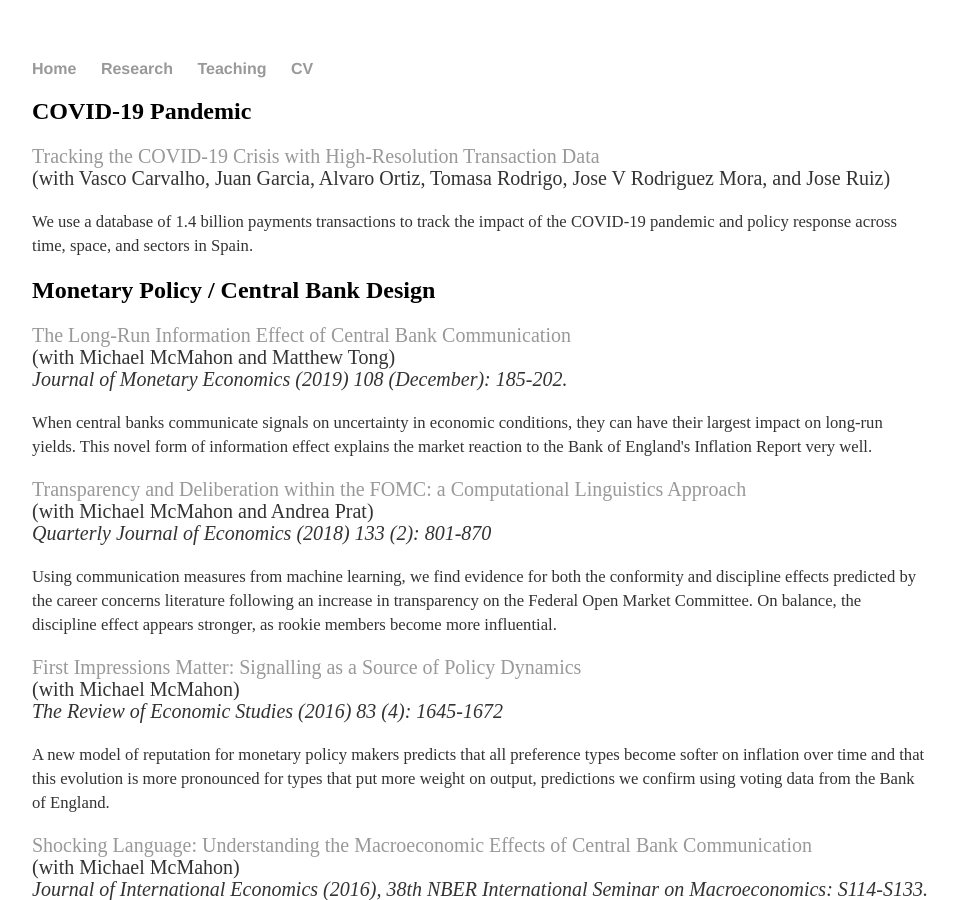
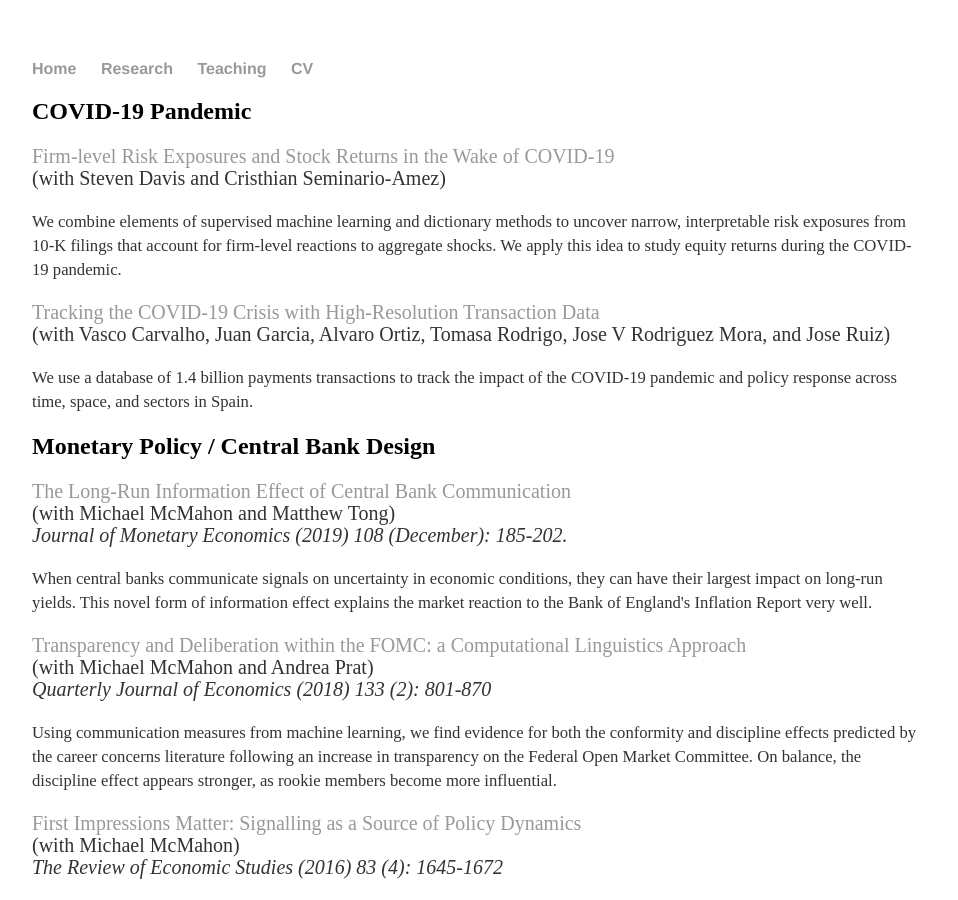
Before and after one commit to sekhansen/sekhansen.github.io, a Jekyll site: the page built from research.html, in a window 1280 px wide and 900 px high. Shown: the whole window, without its empty margins (160-1118 px from the left). Built offline with Jekyll 4.4.1, drawn with Linux system fonts in a browser that asks for light colours.

Commit message:
Update research.html

```diff
--- a/research.html
+++ b/research.html
@@ -3,6 +3,16 @@ layout: default
 title: Stephen Hansen - Research
 ---
 <h2> COVID-19 Pandemic </h2>
+
+<p>
+<a href="./pdf_files/risk_exposures.pdf"> Firm-level Risk Exposures and Stock Returns in the Wake of COVID-19 </a>
+  <br>(with Steven Davis and Cristhian Seminario-Amez)
+  <br>
+</p>
+
+<p>
+<small> We combine elements of supervised machine learning and dictionary methods to uncover narrow, interpretable risk exposures from 10-K filings that account for firm-level reactions to aggregate shocks.  We apply this idea to study equity returns during the COVID-19 pandemic.  </small>
+</p>
 
 <p>
 <a href="./pdf_files/Covid19.pdf"> Tracking the COVID-19 Crisis with High-Resolution Transaction Data </a>
```
